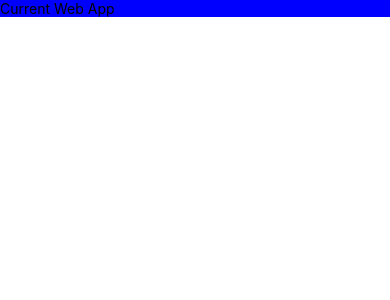
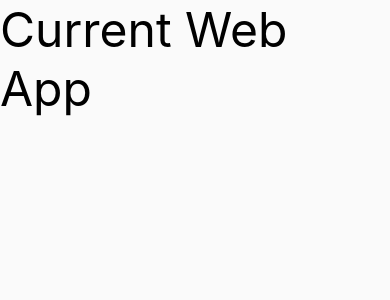
Before and after one commit to MavHuber/ReactNativePantryApp, a React Native app in the folder RN-Pantry-Assistant/: screen / in a window 390 px wide. Shown: the top 300 px of the page. Built offline with nearby package versions, Linux system fonts and the light colour scheme.

Commit message:
Creating Screens for navigation

```diff
--- a/RN-Pantry-Assistant/App.js
+++ b/RN-Pantry-Assistant/App.js
@@ -3,17 +3,28 @@ import { StyleSheet, Text, View, SafeAreaView } from 'react-native';
 
 const App = () => {
   return (
-    <SafeAreaView>
+    <SafeAreaView style={styles.wrapper}>
       <View style={styles.container}>
-        <Text>Current Web App</Text>
+        <Text style={styles.title}>Current Web App</Text>
       </View>
     </SafeAreaView>
   )
 }
 
 const styles = StyleSheet.create({
+  wrapper: {
+    backgroundColor: '#FAFAFA',
+    flex: 1,
+  },
   container: {
-    backgroundColor: 'blue'
+    flex: 1,
+    //backgroundColor: '#90E4C1',
+    alignItems: 'center',
+  },
+  title: {
+    flex: 1,
+    color: 'black',
+    fontSize: 48,
   }
 })
 
--- a/RN-Pantry-Assistant/package.json
+++ b/RN-Pantry-Assistant/package.json
@@ -9,6 +9,7 @@
     "web": "expo start --web"
   },
   "dependencies": {
+    "@react-navigation/bottom-tabs": "^6.5.12",
     "expo": "~50.0.6",
     "expo-status-bar": "~1.11.1",
     "react": "18.2.0",
```
Also changed, not shown: RN-Pantry-Assistant/navigation/screens/HomeScreen.js (added, +12 -0 lines), RN-Pantry-Assistant/navigation/screens/MealScreen.js (added, +12 -0 lines), RN-Pantry-Assistant/navigation/screens/PantryScreen.js (added, +12 -0 lines), RN-Pantry-Assistant/navigation/MainContainer.js (added), 1 other file (tests, documents, lock files or other folders).
